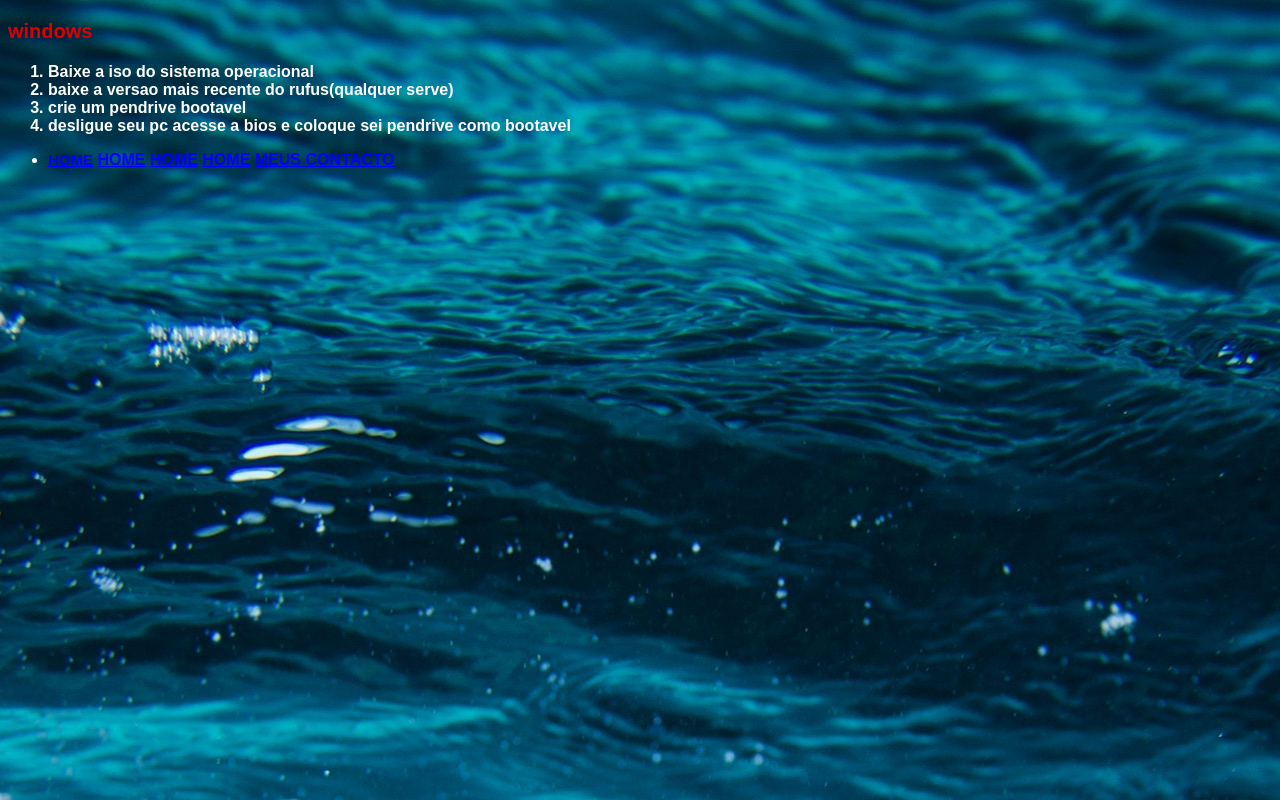
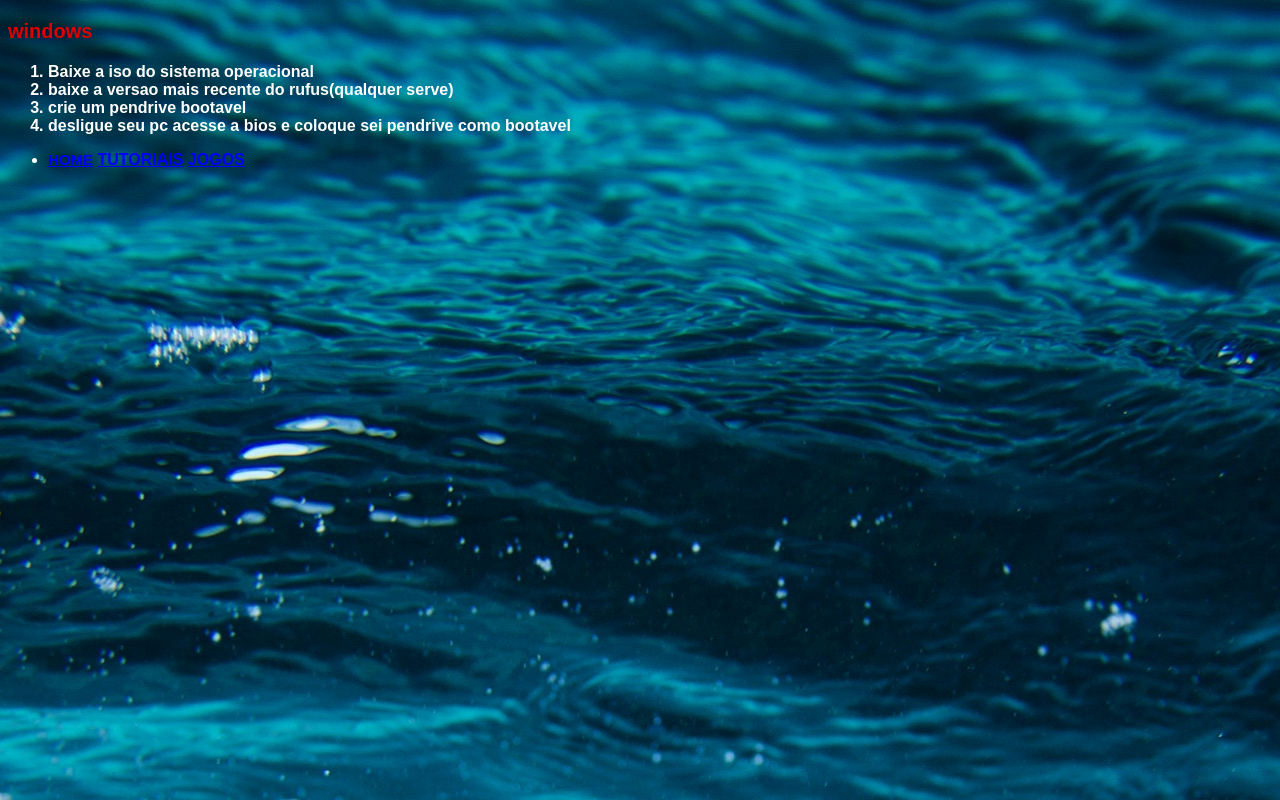
Before and after one commit to gersonstp/Ricck-Gamer-Tutoiais-, a plain HTML site: page index.html in a window 1280 px wide. Drawn offline with Linux system fonts and the light colour scheme.

Commit message:
Add files via upload

```diff
--- a/index.html
+++ b/index.html
@@ -20,11 +20,10 @@
     <ul>
         <li>
             <a href="#" style="color: blue; font-size: 15px;">HOME</a>
-            <a href="#" style="color: blue;">HOME</a>
-            <a href="#" style="color: blue;">HOME</a>
-            <a href="#" style="color: blue;">HOME</a>
-            <a href="https://www.facebook.com/profile.php?viewas=100000686899395&id=100085120985639" style="color: blue;">MEUS CONTACTO</a>
-
+            <a href="#" style="color: blue;">TUTORIAIS</a>
+            <a href="#" style="color: blue;">JOGOS</a>
+            <a href="#" style="color: blue;"CONTACTOS></a>
+            <a href="#" style="color: blue;"DONATE></a>
         </li>
       </ul>
 </body>
```
